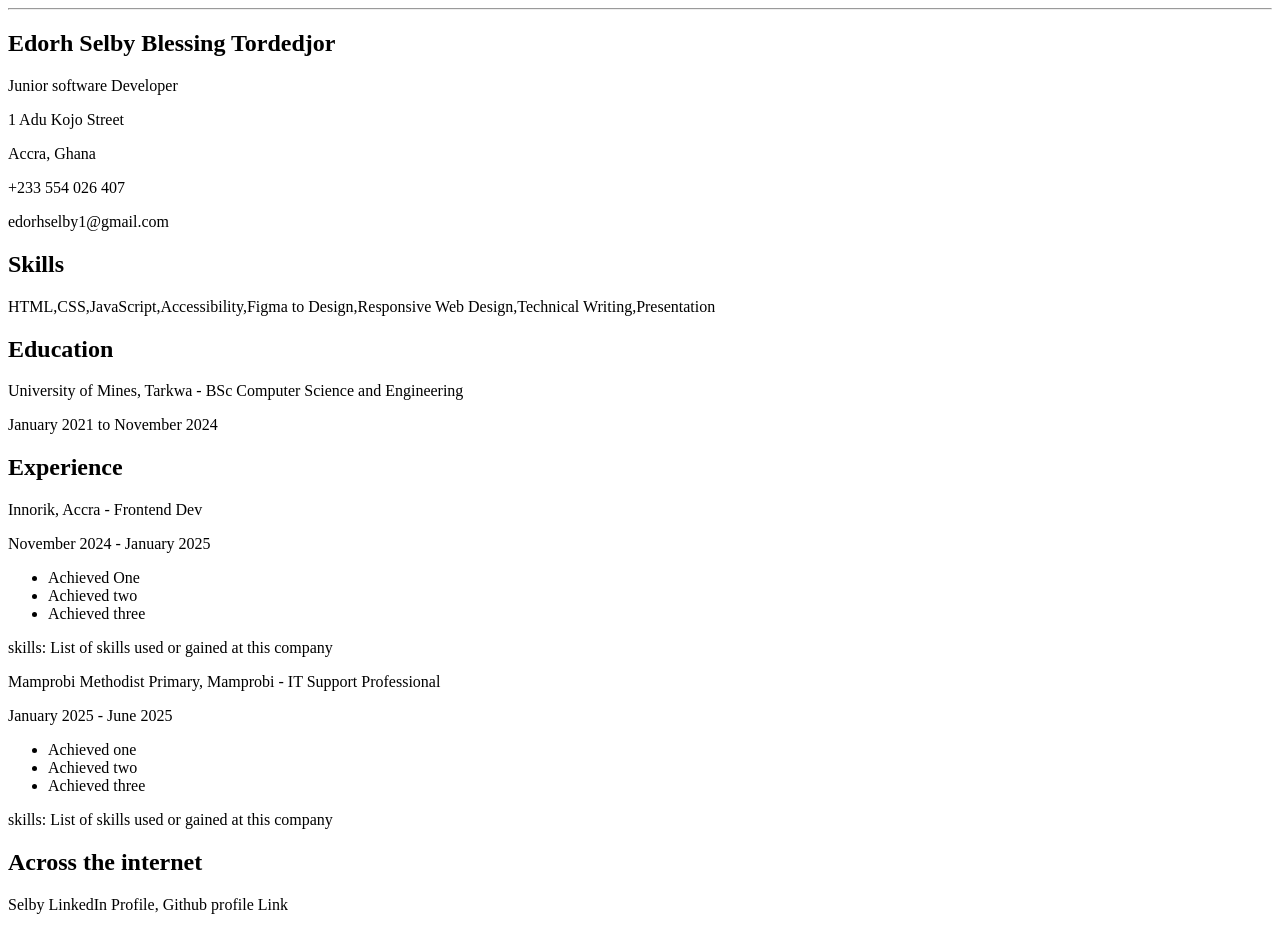
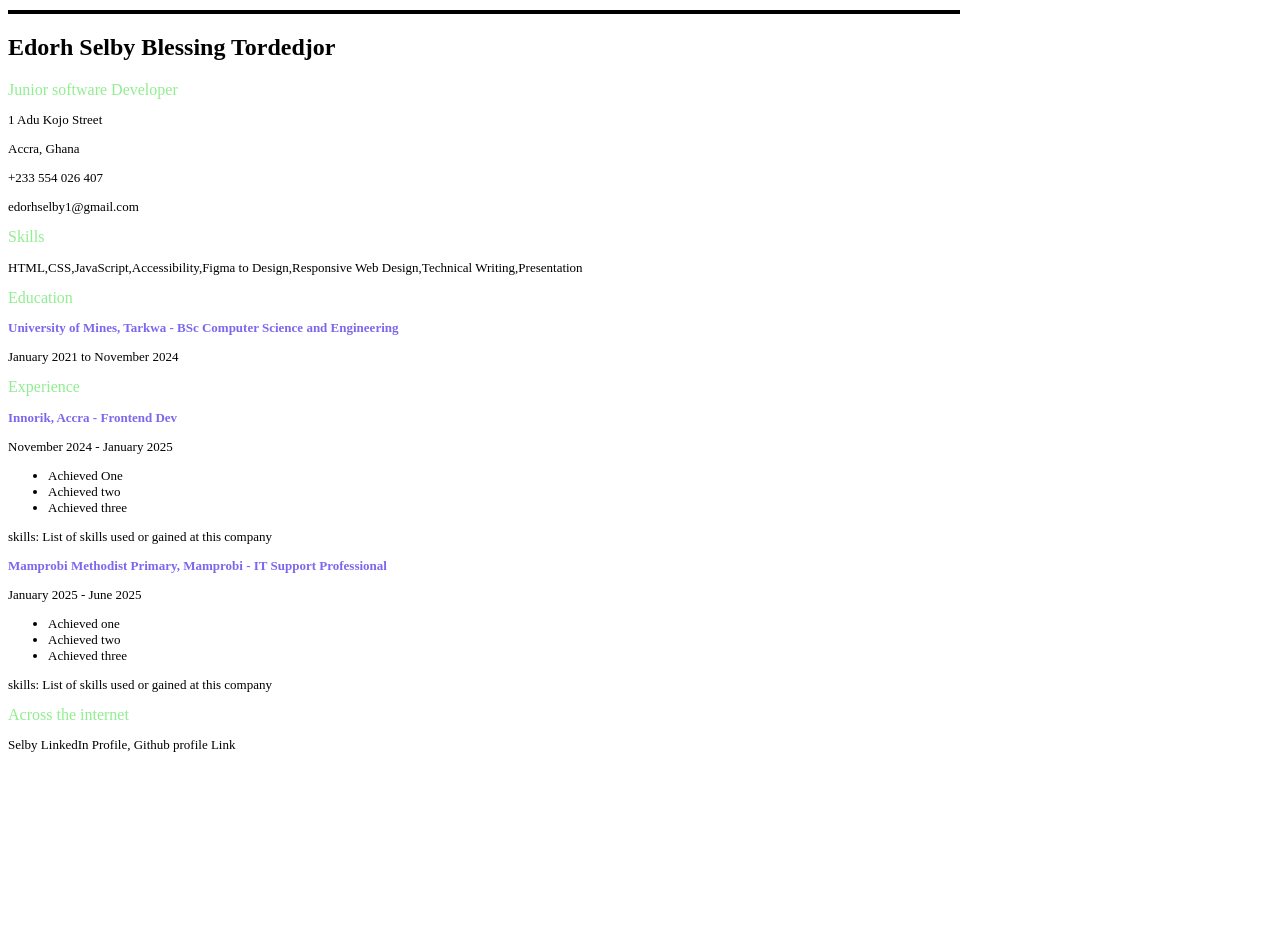
Before and after one commit to wick-007/Single-Page-CV, a plain HTML site: page single-page.html in a window 1280 px wide. After the commit the page ends 800 px from the top, so only its background shows below. Drawn offline with Linux system fonts and the light colour scheme.

```diff
--- /dev/null
+++ b/CV.css
@@ -0,0 +1,25 @@
+h2{
+    font-size:medium;
+    color: lightgreen;
+    font-weight: 300;
+}
+
+h3{
+    font-size: small;
+    color: mediumslateblue;
+}
+
+p{
+    font-size: small;
+}
+
+ul{
+    font-size: small;
+
+}
+
+hr{
+    border: 2px solid black;
+    margin: 10px 0;
+    width: 75%;
+}
--- a/single-page.html
+++ b/single-page.html
@@ -5,6 +5,7 @@
     <meta charset="UTF-8">
     <meta name="viewport" content="width=device-width, initial-scale=1.0">
     <title>Single-Page CV</title>
+    <link rel="stylesheet" href="CV.css">
 </head>
 
 <body>
@@ -14,7 +15,7 @@
         </hr>
         <section>
             <h1>Edorh Selby Blessing Tordedjor</h1>
-            <p>Junior software Developer</p>
+            <h2>Junior software Developer</h2>
             <p>1 Adu Kojo Street</p>
             <p>Accra, Ghana</p>
             <p>+233 554 026 407</p>
@@ -27,12 +28,12 @@
         </section>
         <section>
             <h2>Education</h2>
-            <p>University of Mines, Tarkwa - BSc Computer Science and Engineering </p>
+            <h3>University of Mines, Tarkwa - BSc Computer Science and Engineering </h3>
             <p>January 2021 to November 2024</p>
         </section>
         <section>
             <h2>Experience</h2>
-            <p>Innorik, Accra - Frontend Dev</p>
+            <h3>Innorik, Accra - Frontend Dev</h3>
             <p>November 2024 - January 2025</p>
             <ul>
                 <li>Achieved One</li>
@@ -41,7 +42,7 @@
             </ul>
             <p>skills: List of skills used or gained at this company</p>
 
-            <p>Mamprobi Methodist Primary, Mamprobi - IT Support Professional</p>
+            <h3>Mamprobi Methodist Primary, Mamprobi - IT Support Professional</h3>
             <p>January 2025 - June 2025</p>
             <ul>
                 <li>Achieved one</li>
```
Also changed, not shown: 1 other file.
